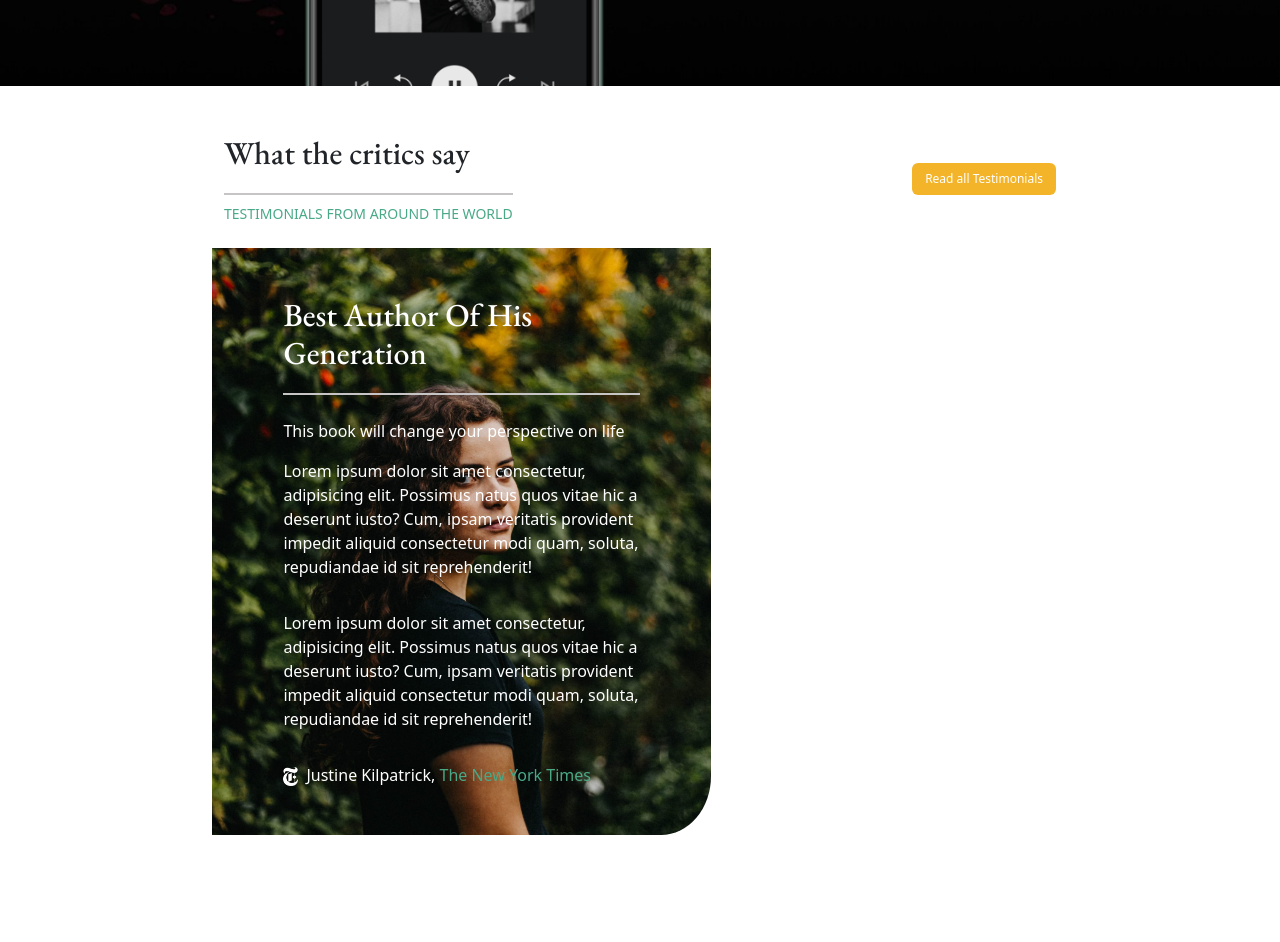
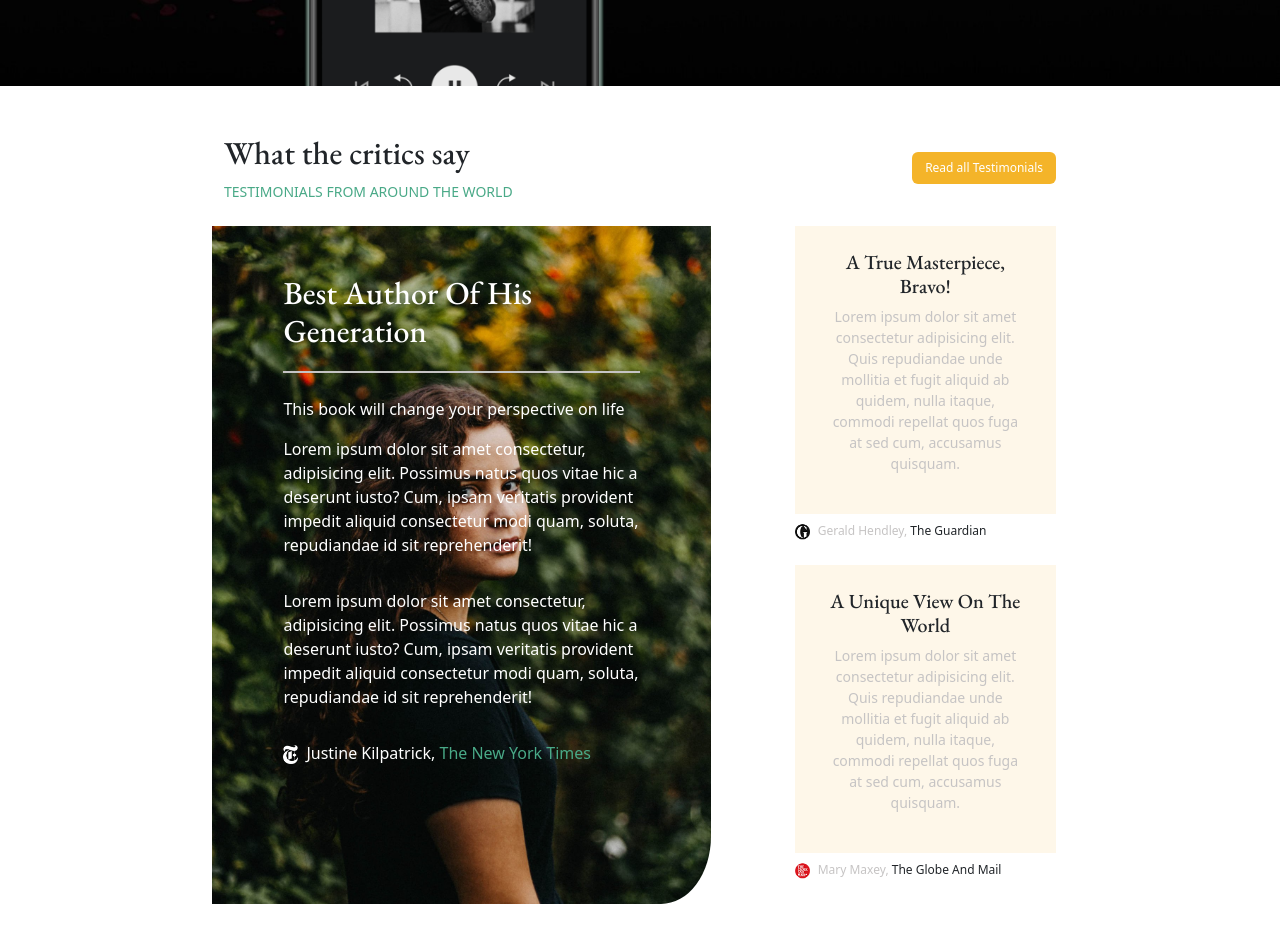
Before and after one commit to DomenicoDeSalvo/proj-html-vuejs, a Vue app: page / in a window 1280 px wide. Shown: the part 1320-2262 px from the top of the page. Before the commit the page ends 2203 px from the top, so only its background shows below. Built offline with nearby package versions, Linux system fonts and the light colour scheme.

Commit message:
Added also secondary articles

```diff
--- a/src/components/main_components/SectionCritics.vue
+++ b/src/components/main_components/SectionCritics.vue
@@ -17,7 +17,7 @@
         <!-- ARTICLES -->
         <!-- MAIN ARTICLE -->
         <div class="container_65">
-            <div class="row">
+            <div class="row justify-content-between">
                 <div class="main_article col-7">
                     <div class="container_75 py-5 d-flex flex-column gap-3">
                         <h2 class="subtitle">Best Author Of His Generation</h2>
@@ -35,7 +35,39 @@
                         </div>
                     </div>
                 </div>
-                <div class="col-5"></div>
+                <!-- SECONDARY ARTICLES -->
+                <div class="col-4">
+                    <div class="secondary_article mb-4">
+                        <div class="box">
+                            <div class="container_75 py-4 text-center">
+                                <h2 class="subtitle mb-2">A True Masterpiece, Bravo!</h2>
+                                <p>
+                                    Lorem ipsum dolor sit amet consectetur adipisicing elit. Quis repudiandae unde mollitia et fugit aliquid ab quidem, nulla itaque, commodi repellat quos fuga at sed cum, accusamus quisquam.
+                                </p>
+                            </div>
+                        </div>
+                        <div class="article__author mt-2">
+                            <img class="me-2 nytimes" src="/public/theguardian-logo.png" alt="">
+                            <span class="name">Gerald Hendley,</span>
+                            <span> The Guardian</span>
+                        </div>
+                    </div>
+                    <div class="secondary_article mb-4">
+                        <div class="box">
+                            <div class="container_75 py-4 text-center">
+                                <h2 class="subtitle mb-2">A Unique View On The World</h2>
+                                <p>
+                                    Lorem ipsum dolor sit amet consectetur adipisicing elit. Quis repudiandae unde mollitia et fugit aliquid ab quidem, nulla itaque, commodi repellat quos fuga at sed cum, accusamus quisquam.
+                                </p>
+                            </div>
+                        </div>
+                        <div class="article__author mt-2">
+                            <img class="me-2 nytimes" src="/public/globe-logo.png" alt="">
+                            <span class="name">Mary Maxey,</span>
+                            <span> The Globe And Mail</span>
+                        </div>
+                    </div>
+                </div>
             </div>
         </div>
     </section>
@@ -76,15 +108,15 @@
         *{
             color: $brand_white;
         }
+        .subtitle::after{
+            content: '';
+            display: block;
+            border: 1px solid $brand_grey;
+            width: 100%;
+            margin-top: 20px;
+        }
     }
 
-    .subtitle::after{
-        content: '';
-        display: block;
-        border: 1px solid $brand_grey;
-        width: 100%;
-        margin-top: 20px;
-    }
 
     .newspaper{
         color: $brand_green;
@@ -94,4 +126,24 @@
         max-width: 15px;
     }
 
+    //SECONDARY ARTICLES
+
+    .box{
+        background-color: $brand_beige;
+        h2{
+            font-size: 20px;
+        }
+        p{
+            font-size: 14px;
+            color: $brand_grey;
+        }
+    }
+
+    .article__author{
+        font-size: 12px;
+    }
+
+    .name{
+        color: $brand_grey;
+    }
 </style>
```
Also changed, not shown: public/globe-logo.png (added), public/theguardian-logo.png (added).
